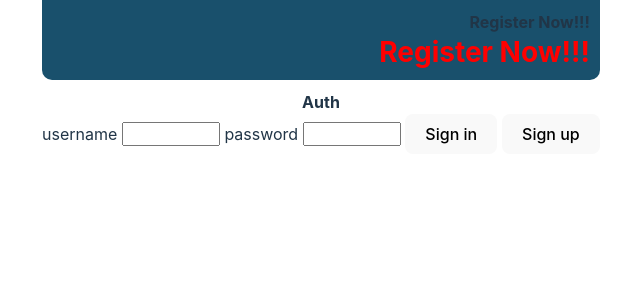
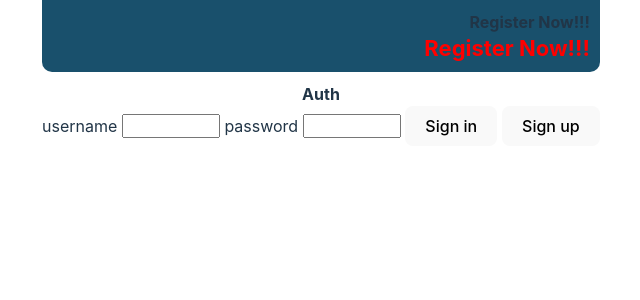
Before and after one commit to DeEKol/chat-client, a Svelte app: page / in a window 1280 px wide. Shown: the top 300 px of the page, without its empty margins (319-959 px from the left). Built offline with nearby package versions, Linux system fonts and the light colour scheme; no server answers.

Commit message:
add title ui

```diff
--- /dev/null
+++ b/src/shared/ui/TitleUI/DynamicTitle.svelte
@@ -0,0 +1,11 @@
+<script>
+    export let level = 1;
+    export let classes;
+    export let text;
+</script>
+
+{@html `
+  <h${level} class="${classes}">
+    ${text}
+  </h${level}>
+`}
--- a/src/shared/ui/TitleUI/TitleUI.svelte
+++ b/src/shared/ui/TitleUI/TitleUI.svelte
@@ -1,43 +1,36 @@
 <script lang="ts">
+    import DynamicTitle from "./DynamicTitle.svelte";
+
     export let classExtend: string = "default";
-    export let priority: number = 1;
+    export let level: number = 1;
     export let size: "S" | "M" | "L" | "X" = "M";
 
-    const classes = `${classExtend} ${size}`;
+    const classes = `title-ui ${classExtend} ${size}`;
+
+    let data;
+    $: if (data?.innerText) data.remove();
 </script>
 
-{#if priority === 1}
-    <h1 class={classes}>
-        <slot />
-    </h1>
-    {:else if priority === 2}
-    <h2 class={classes}>
-        <slot />
-    </h2>
-    {:else if priority === 3}
-    <h3 class={classes}>
-        <slot />
-    </h3>
-    {:else if priority === 4}
-    <h4 class={classes}>
-        <slot />
-    </h4>
-{/if}
+<DynamicTitle {level} {classes} text={data?.innerText}></DynamicTitle>
+<span contenteditable="true" bind:this={data} class="hide"><slot /></span>
 
 <style>
-    .S {
+    .hide {
+        display: none;
+    }
+    :global(.title-ui.S) {
         font-size: 14px;
         line-height: 16px;
     }
-    .M {
+    :global(.title-ui.M) {
         font-size: 16px;
         line-height: 20px;
     }
-    .L {
+    :global(.title-ui.L) {
         font-size: 22px;
         line-height: 28px;
     }
-    .X {
+    :global(.title-ui.X) {
         font-size: 28px;
         line-height: 36px;
     }
--- a/src/widgets/Header/ui/Header.svelte
+++ b/src/widgets/Header/ui/Header.svelte
@@ -19,7 +19,7 @@
         </div>
     {:else}
         <h4 class="red">Register Now!!!</h4>
-        <TitleUI classExtend="title" priority={1} size="X">
+        <TitleUI classExtend="title" level={2} size="L">
             Register Now!!!
         </TitleUI>
     {/if}
```
